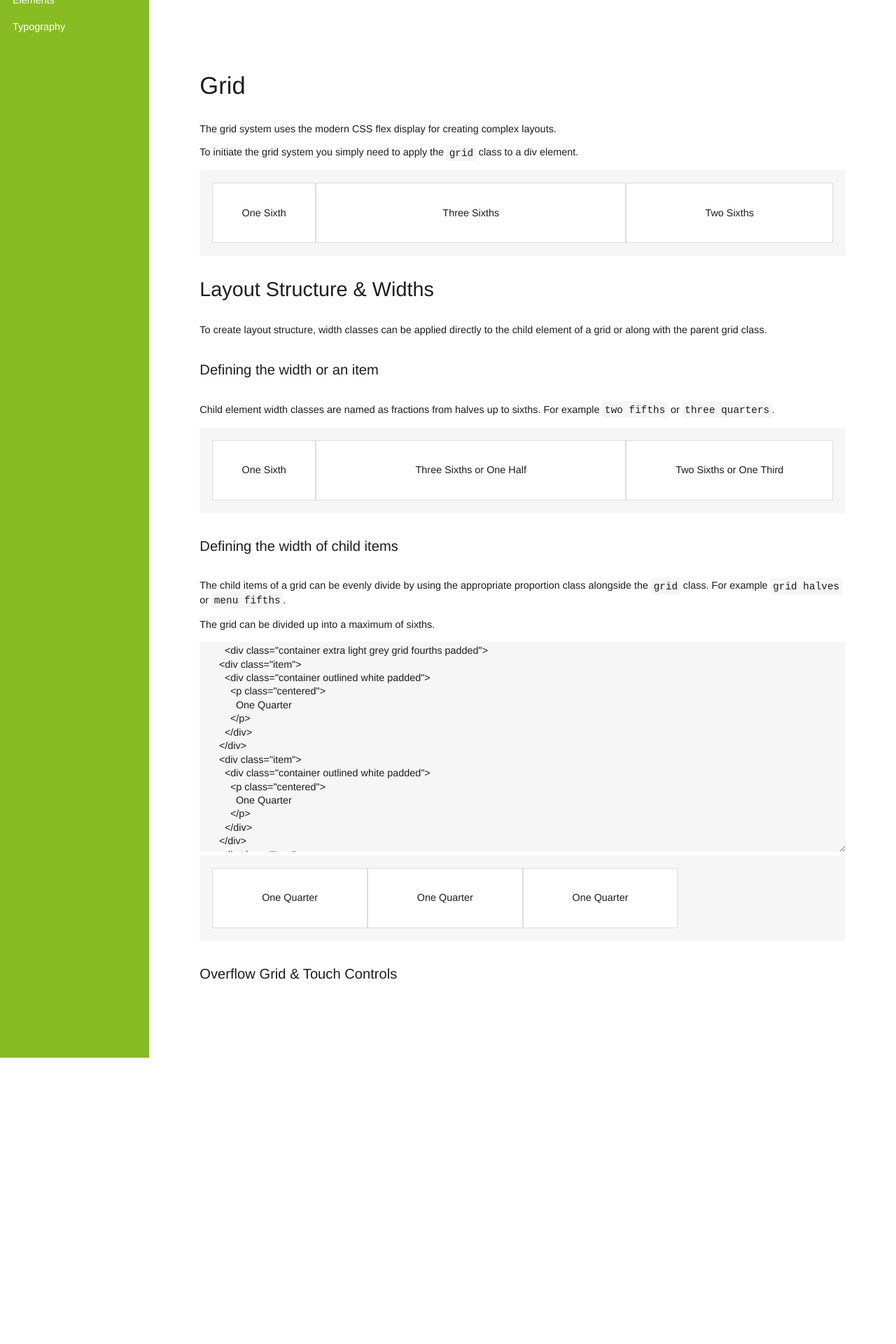
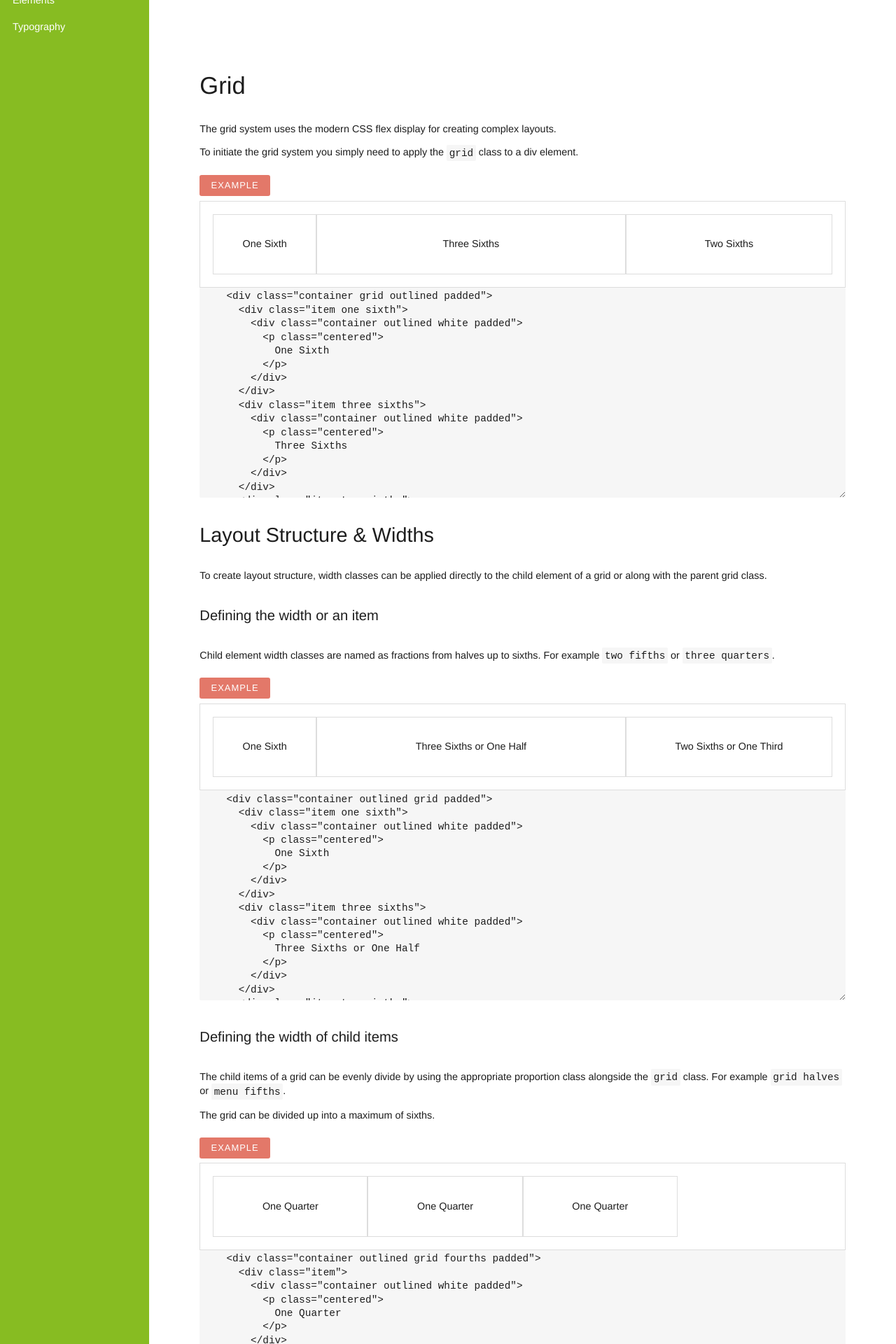
Before and after one commit to CoreyCrowden/semantic-wordpress-framework, a Jekyll site: the page built from docs/components/grid/index.html, in a window 1280 px wide. Shown: the part 453-2373 px from the top of the page at 70% size. Built offline with Jekyll 4.4.1, drawn with Linux system fonts in a browser that asks for light colours; before the commit the page ends 1964 px from its top, so only the background shows below that.

Commit message:
Added styling for html examples

```diff
--- a/docs/assets/css/main.css
+++ b/docs/assets/css/main.css
@@ -1781,6 +1781,7 @@ textarea.code {
   border-radius: 2px;
   padding: 0.25em;
   font-size: 1em;
+  font-family: "Courier New";
 }
 
 span.tag:before {
@@ -1801,6 +1802,20 @@ span.value:before {
 
 span.value:after {
   content: '"';
+}
+
+.html.example:before {
+  content: 'Example';
+  position: relative;
+  display: inline-block;
+  background: #e37869;
+  border-radius: 3px;
+  text-transform: uppercase;
+  letter-spacing: 1px;
+  font-size: .9em;
+  padding: 0.5em 1.25em;
+  margin: 0.5em 0em;
+  color: white;
 }
 
 time:before,
--- a/docs/components/grid/index.html
+++ b/docs/components/grid/index.html
@@ -8,11 +8,14 @@ reference: https://css-tricks.com/snippets/css/a-guide-to-flexbox/
 ---
 
 <article>
+  <header>
     <h2>Grid</h2>
     <p>The grid system uses the modern CSS flex display for creating complex layouts.</p>
     <p>To initiate the grid system you simply need to apply the <code>grid</code> class to a div element.</p>
-
-  <div class="container extra light grey grid padded">
+  </header>
+  <!--HTML-->
+  <section class="html example">
+    <div class="container grid outlined padded">
       <div class="item one sixth">
         <div class="container outlined white padded">
           <p class="centered">
@@ -35,16 +38,46 @@ reference: https://css-tricks.com/snippets/css/a-guide-to-flexbox/
         </div>
       </div>
     </div>
+  </section>
+  <!--Code Snippet-->
+  <textarea class="code">
+    <div class="container grid outlined padded">
+      <div class="item one sixth">
+        <div class="container outlined white padded">
+          <p class="centered">
+            One Sixth
+          </p>
+        </div>
+      </div>
+      <div class="item three sixths">
+        <div class="container outlined white padded">
+          <p class="centered">
+            Three Sixths
+          </p>
+        </div>
+      </div>
+      <div class="item two sixths">
+        <div class="container outlined white padded">
+          <p class="centered">
+            Two Sixths
+          </p>
+        </div>
+      </div>
+    </div>
+  </textarea>
 </article>
 
 <article>
+  <header>
     <h3>Layout Structure & Widths</h3>
     <p>To create layout structure, width classes can be applied directly to the child element of a grid or along with the parent grid class.</p>
 
     <h5>Defining the width or an item</h5>
     <p>Child element width classes are named as fractions from halves up to sixths. For example <code>two fifths</code> or <code>three quarters</code>.</p>
-
-  <div class="container extra light grey grid padded">
+  </header>
+  <!--HTML-->
+  <section class="html example">
+    <div class="container outlined grid padded">
       <div class="item one sixth">
         <div class="container outlined white padded">
           <p class="centered">
@@ -67,6 +100,34 @@ reference: https://css-tricks.com/snippets/css/a-guide-to-flexbox/
         </div>
       </div>
     </div>
+  </section>
+  <!--Code Snippet-->
+  <textarea class="code">
+    <div class="container outlined grid padded">
+      <div class="item one sixth">
+        <div class="container outlined white padded">
+          <p class="centered">
+            One Sixth
+          </p>
+        </div>
+      </div>
+      <div class="item three sixths">
+        <div class="container outlined white padded">
+          <p class="centered">
+            Three Sixths or One Half
+          </p>
+        </div>
+      </div>
+      <div class="item two sixths">
+        <div class="container outlined white padded">
+          <p class="centered">
+            Two Sixths or One Third
+          </p>
+        </div>
+      </div>
+    </div>
+  </textarea>
+
 </article>
 
 <article>
@@ -75,8 +136,35 @@ reference: https://css-tricks.com/snippets/css/a-guide-to-flexbox/
     <p>The child items of a grid can be evenly divide by using the appropriate proportion class alongside the <code>grid</code> class. For example <code>grid halves</code> or <code>menu fifths</code>.</p>
     <p>The grid can be divided up into a maximum of sixths.</p>
   </header>
+  <!--HTML-->
+  <section class="html example">
+    <div class="container outlined grid fourths padded">
+      <div class="item">
+        <div class="container outlined white padded">
+          <p class="centered">
+            One Quarter
+          </p>
+        </div>
+      </div>
+      <div class="item">
+        <div class="container outlined white padded">
+          <p class="centered">
+            One Quarter
+          </p>
+        </div>
+      </div>
+      <div class="item">
+        <div class="container outlined white padded">
+          <p class="centered">
+            One Quarter
+          </p>
+        </div>
+      </div>
+    </div>
+  </section>
+  <!--Code Snippet-->
   <textarea class="code">
-        <div class="container extra light grey grid fourths padded">
+    <div class="container outlined grid fourths padded">
       <div class="item">
         <div class="container outlined white padded">
           <p class="centered">
@@ -100,32 +188,6 @@ reference: https://css-tricks.com/snippets/css/a-guide-to-flexbox/
       </div>
     </div>
   </textarea>
-
-  <html>
-    <div class="container extra light grey grid fourths padded">
-      <div class="item">
-        <div class="container outlined white padded">
-          <p class="centered">
-            One Quarter
-          </p>
-        </div>
-      </div>
-      <div class="item">
-        <div class="container outlined white padded">
-          <p class="centered">
-            One Quarter
-          </p>
-        </div>
-      </div>
-      <div class="item">
-        <div class="container outlined white padded">
-          <p class="centered">
-            One Quarter
-          </p>
-        </div>
-      </div>
-    </div>
-  </html>
 </article>
 
 
```
Also changed, not shown: definitions/elements/_type.scss (+17 -0 lines). Lines whose indentation alone changed are shown as unchanged.
